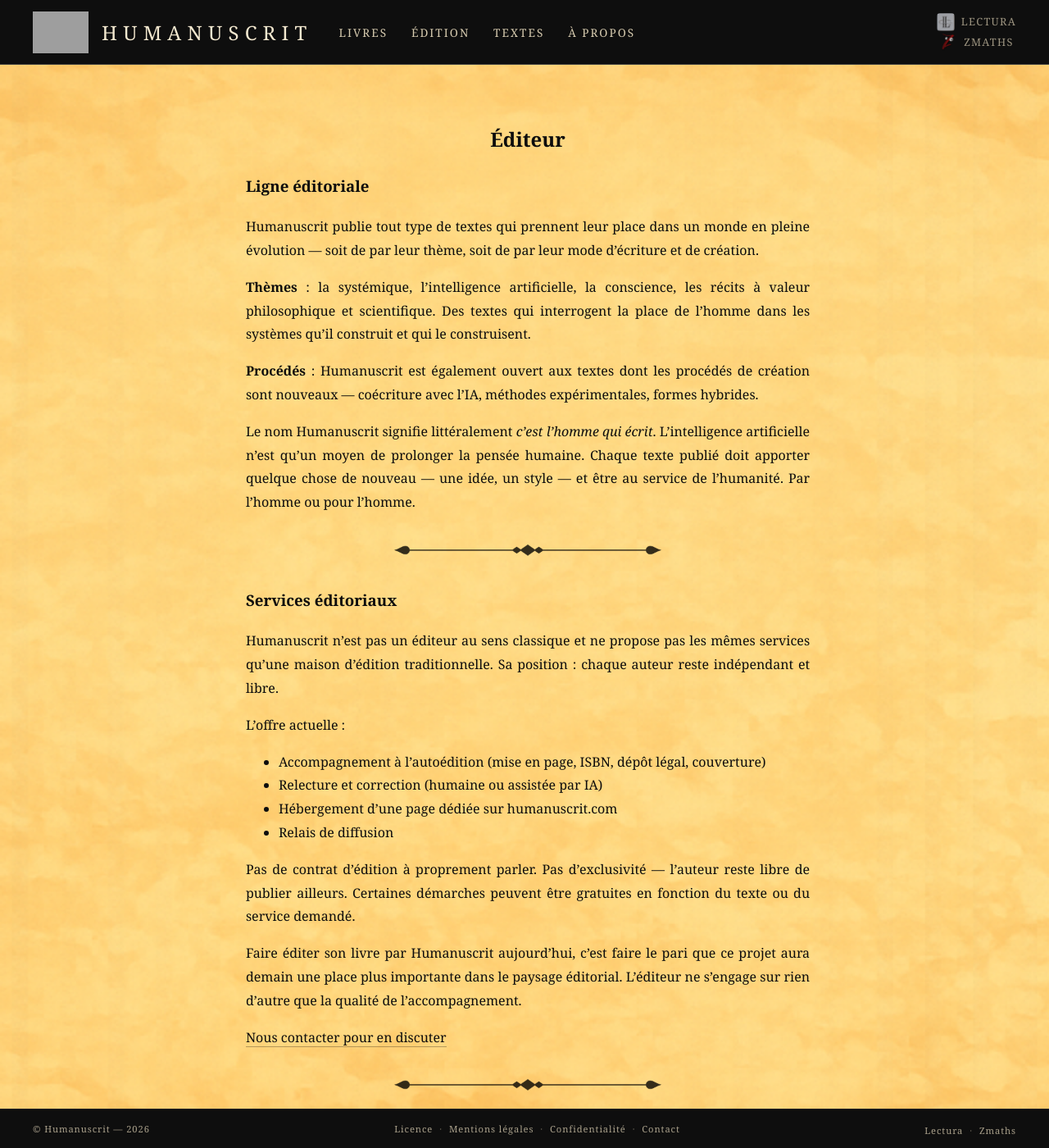
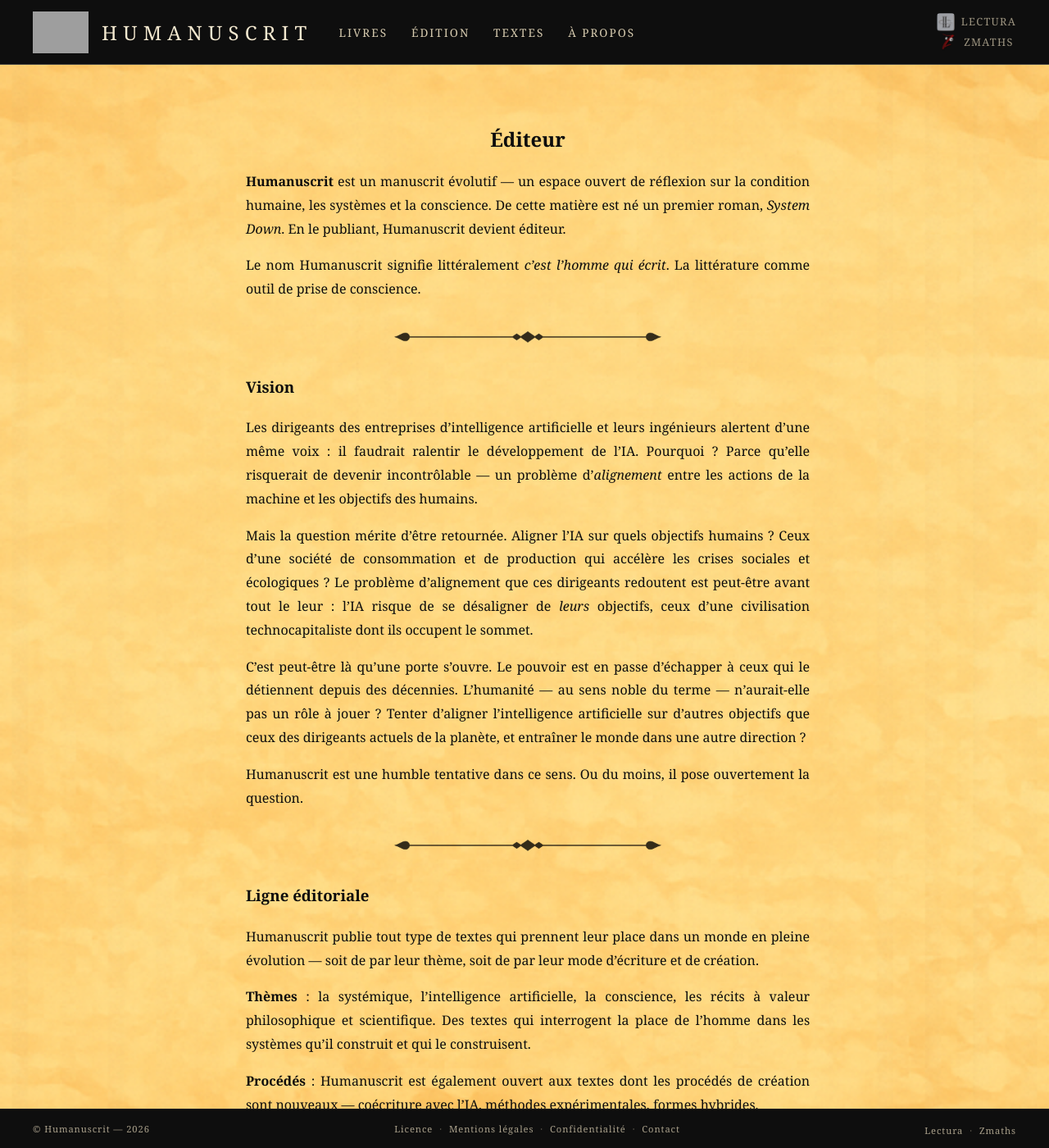
Before and after one commit to maxcarriere/humanuscrit, a Jekyll site: the page built from edition-editeur.md, in a window 1280 px wide and 1400 px high. Shown: the whole window at 82% size. Built offline with Jekyll 4.4.1, drawn with Linux system fonts in a browser that asks for light colours; some of the changed text lies outside the part shown; grey boxes are pictures that could not be loaded.

Commit message:
Page Éditeur : présentation originale + vision politique sur l'alignement IA
Co-Authored-By: Claude Opus 4.6 <noreply@anthropic.com>

```diff
--- a/edition-editeur.md
+++ b/edition-editeur.md
@@ -1,6 +1,24 @@
 ---
 title: Éditeur
 permalink: /edition/editeur/
+---
+
+**Humanuscrit** est un manuscrit évolutif — un espace ouvert de réflexion sur la condition humaine, les systèmes et la conscience. De cette matière est né un premier roman, *System Down*. En le publiant, Humanuscrit devient éditeur.
+
+Le nom Humanuscrit signifie littéralement *c'est l'homme qui écrit*. La littérature comme outil de prise de conscience.
+
+---
+
+### Vision
+
+Les dirigeants des entreprises d'intelligence artificielle et leurs ingénieurs alertent d'une même voix : il faudrait ralentir le développement de l'IA. Pourquoi ? Parce qu'elle risquerait de devenir incontrôlable — un problème d'*alignement* entre les actions de la machine et les objectifs des humains.
+
+Mais la question mérite d'être retournée. Aligner l'IA sur quels objectifs humains ? Ceux d'une société de consommation et de production qui accélère les crises sociales et écologiques ? Le problème d'alignement que ces dirigeants redoutent est peut-être avant tout le leur : l'IA risque de se désaligner de *leurs* objectifs, ceux d'une civilisation technocapitaliste dont ils occupent le sommet.
+
+C'est peut-être là qu'une porte s'ouvre. Le pouvoir est en passe d'échapper à ceux qui le détiennent depuis des décennies. L'humanité — au sens noble du terme — n'aurait-elle pas un rôle à jouer ? Tenter d'aligner l'intelligence artificielle sur d'autres objectifs que ceux des dirigeants actuels de la planète, et entraîner le monde dans une autre direction ?
+
+Humanuscrit est une humble tentative dans ce sens. Ou du moins, il pose ouvertement la question.
+
 ---
 
 ### Ligne éditoriale
@@ -11,7 +29,7 @@ Humanuscrit publie tout type de textes qui prennent leur place dans un monde en
 
 **Procédés** : Humanuscrit est également ouvert aux textes dont les procédés de création sont nouveaux — coécriture avec l'IA, méthodes expérimentales, formes hybrides.
 
-Le nom Humanuscrit signifie littéralement *c'est l'homme qui écrit*. L'intelligence artificielle n'est qu'un moyen de prolonger la pensée humaine. Chaque texte publié doit apporter quelque chose de nouveau — une idée, un style — et être au service de l'humanité. Par l'homme ou pour l'homme.
+L'intelligence artificielle n'est qu'un moyen de prolonger la pensée humaine. Chaque texte publié doit apporter quelque chose de nouveau — une idée, un style — et être au service de l'humanité. Par l'homme ou pour l'homme.
 
 ---
 
@@ -39,4 +57,4 @@ Humanuscrit, c'est aussi un corpus de textes — réflexions philosophiques, fic
 
 ---
 
-[Retour à la page Édition]({{ '/edition/' | relative_url }})
+[← Retour à la page Édition]({{ '/edition/' | relative_url }})
```
